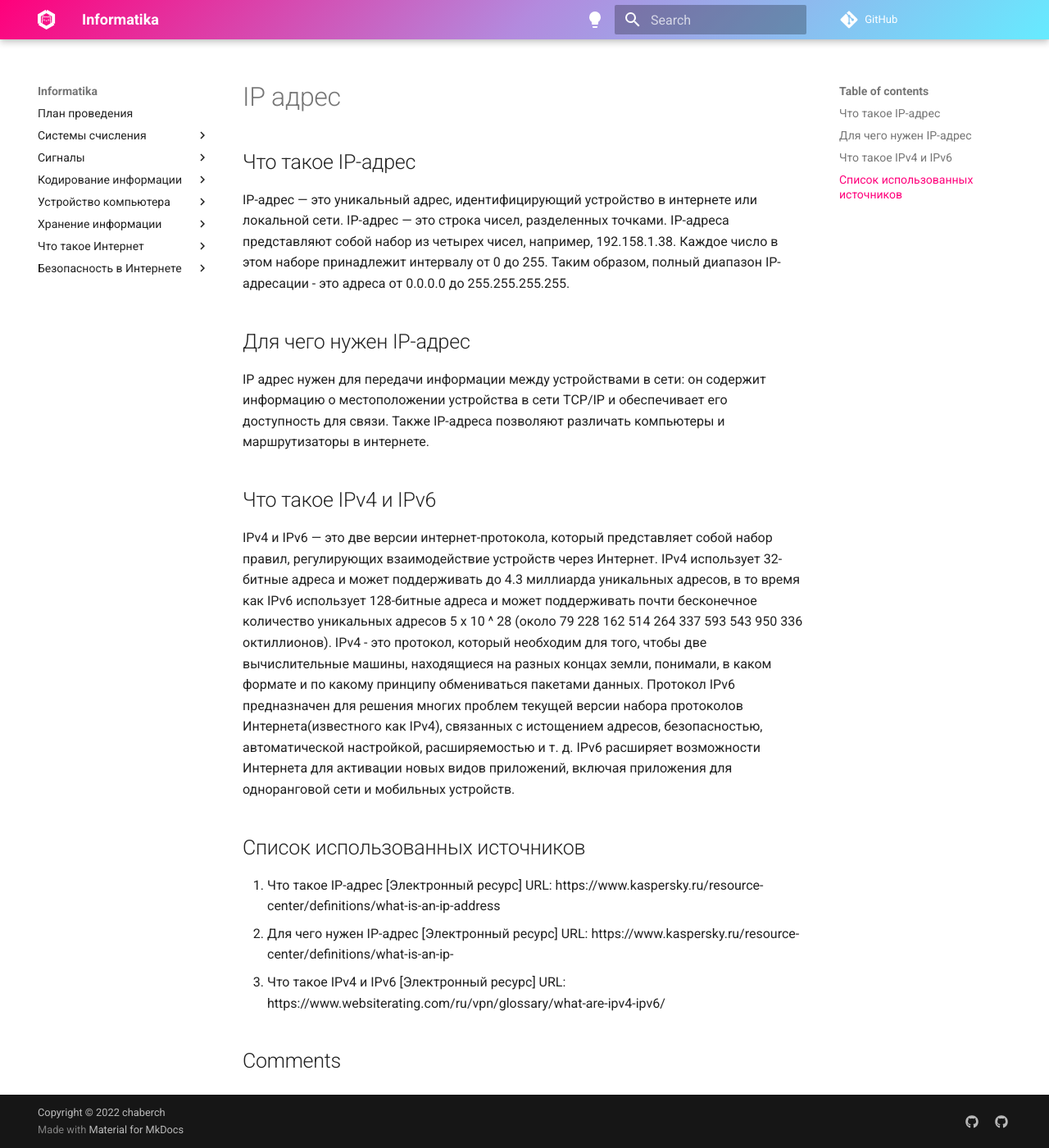
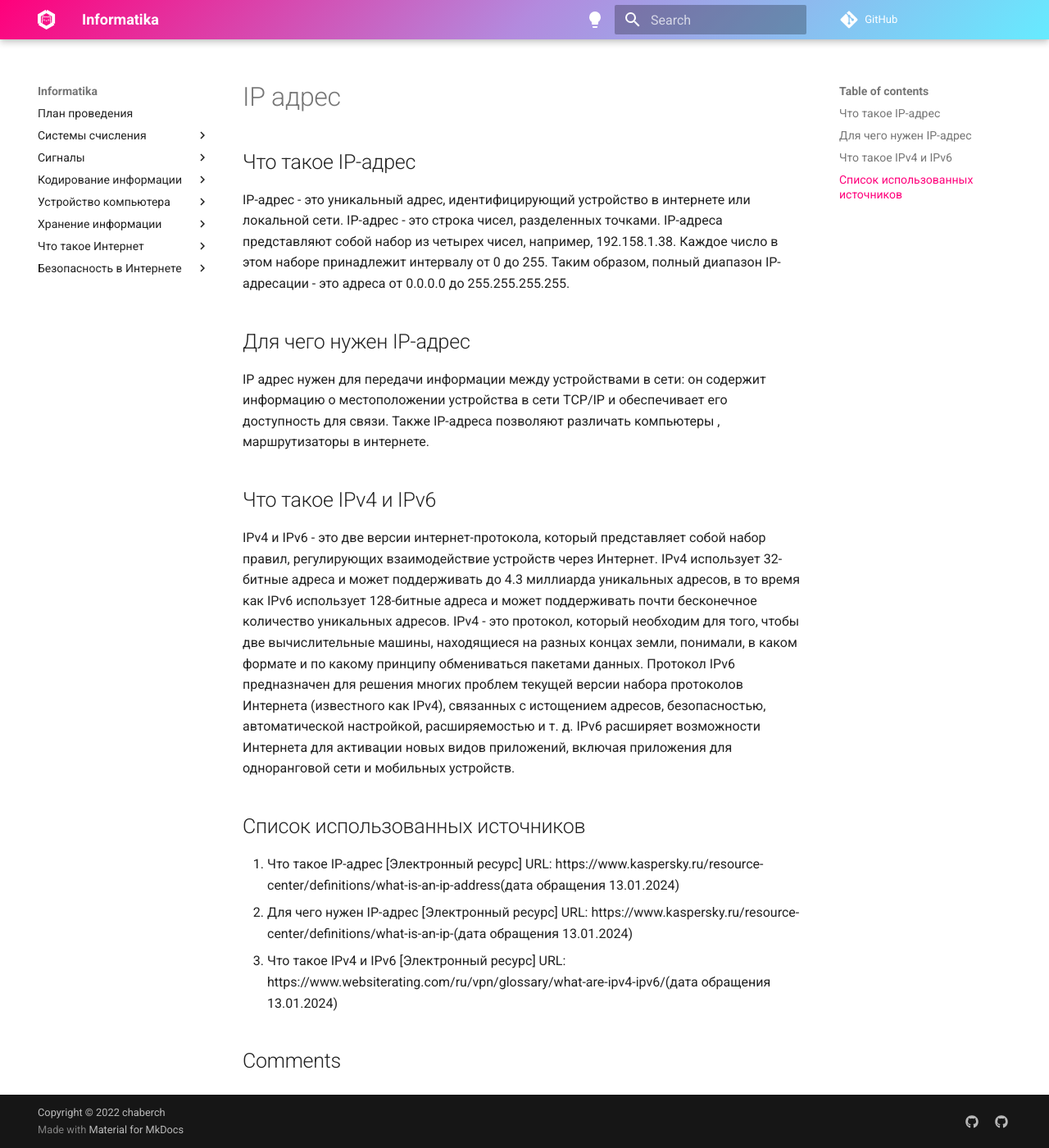
Before and after one commit to chabErch/Informatika, an MkDocs documentation site: the page built from docs/Сети связи/IP адрес.md, in a window 1280 px wide and 1400 px high. Shown: the whole window at 82% size. Built offline with MkDocs 1.6.1 and Material for MkDocs 9.7.7, drawn with Linux system fonts in a browser that asks for light colours; comment, search, counter and statistics services are not loaded.

Commit message:
Update IP адрес.md

```diff
--- a/docs/Сети связи/IP адрес.md
+++ b/docs/Сети связи/IP адрес.md
@@ -2,35 +2,32 @@
 
 ## Что такое IP-адрес
 
-IP-адрес — это уникальный адрес, идентифицирующий устройство в интернете или
-локальной сети.
-IP-адрес — это строка чисел, разделенных точками.
+IP-адрес - это уникальный адрес, идентифицирующий устройство в интернете или локальной сети.
+IP-адрес - это строка чисел, разделенных точками.
 IP-адреса представляют собой набор из четырех чисел, например, 192.158.1.38.
 Каждое число в этом наборе принадлежит интервалу от 0 до 255.
-Таким образом, полный диапазон IP-адресации - это адреса от 0.0.0.0 до
-255.255.255.255.
+Таким образом, полный диапазон IP-адресации - это адреса от 0.0.0.0 до 255.255.255.255.
 
 ## Для чего нужен IP-адрес
 
 IP адрес нужен для передачи информации между устройствами в сети:
 он содержит информацию о местоположении устройства в сети TCP/IP
 и обеспечивает его доступность для связи.
-Также IP-адреса позволяют различать компьютеры и маршрутизаторы в интернете.
+Также IP-адреса позволяют различать компьютеры , маршрутизаторы в интернете.
 
 ## Что такое IPv4 и IPv6
 
-IPv4 и IPv6 — это две версии интернет-протокола, который представляет собой
-набор правил, регулирующих взаимодействие устройств через Интернет.
-IPv4 использует 32-битные адреса и может поддерживать до 4.3 миллиарда
-уникальных адресов, в то время как IPv6 использует 128-битные адреса
-и может поддерживать почти бесконечное количество уникальных адресов
-5 x 10 ^ 28 (около 79 228 162 514 264 337 593 543 950 336 октиллионов).
-IPv4 - это протокол, который необходим для того, чтобы две вычислительные
-машины, находящиеся на разных концах земли, понимали,
+IPv4 и IPv6 - это две версии интернет-протокола, который представляет собой набор правил,
+регулирующих взаимодействие устройств через Интернет.
+IPv4 использует 32-битные адреса и может поддерживать до 4.3 миллиарда уникальных адресов,
+в то время как IPv6 использует 128-битные адреса
+и может поддерживать почти бесконечное количество уникальных адресов.
+IPv4 - это протокол, который необходим для того, чтобы две вычислительные машины,
+находящиеся на разных концах земли, понимали,
 в каком формате и по какому принципу обмениваться пакетами данных.
-Протокол IPv6 предназначен для решения многих проблем текущей версии набора
-протоколов Интернета(известного как IPv4), связанных с истощением адресов,
-безопасностью, автоматической настройкой, расширяемостью и т. д.
+Протокол IPv6 предназначен для решения многих проблем текущей версии набора протоколов Интернета
+(известного как IPv4), связанных с истощением адресов, безопасностью,
+автоматической настройкой, расширяемостью и т. д.
 IPv6 расширяет возможности Интернета для активации новых видов приложений,
 включая приложения для одноранговой сети и мобильных устройств.
 
@@ -38,10 +35,10 @@ IPv6 расширяет возможности Интернета для акт
 
 1. Что такое IP-адрес
 [Электронный ресурс] URL:
-https://www.kaspersky.ru/resource-center/definitions/what-is-an-ip-address
+https://www.kaspersky.ru/resource-center/definitions/what-is-an-ip-address(дата обращения 13.01.2024)
 2. Для чего нужен IP-адрес
 [Электронный ресурс] URL:
-https://www.kaspersky.ru/resource-center/definitions/what-is-an-ip-
+https://www.kaspersky.ru/resource-center/definitions/what-is-an-ip-(дата обращения 13.01.2024)
 3. Что такое IPv4 и IPv6
 [Электронный ресурс] URL:
-https://www.websiterating.com/ru/vpn/glossary/what-are-ipv4-ipv6/
+https://www.websiterating.com/ru/vpn/glossary/what-are-ipv4-ipv6/(дата обращения 13.01.2024)
```
